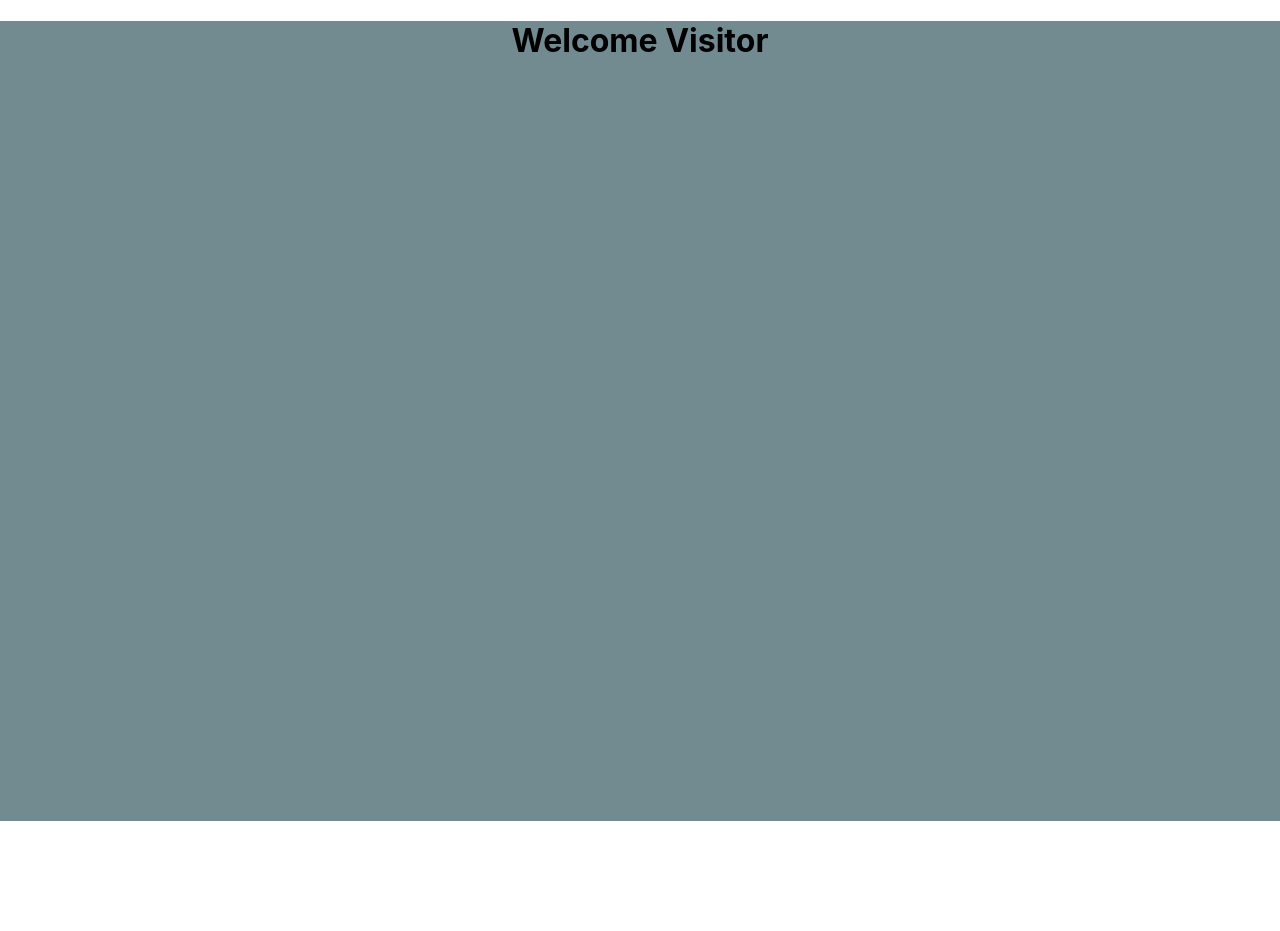
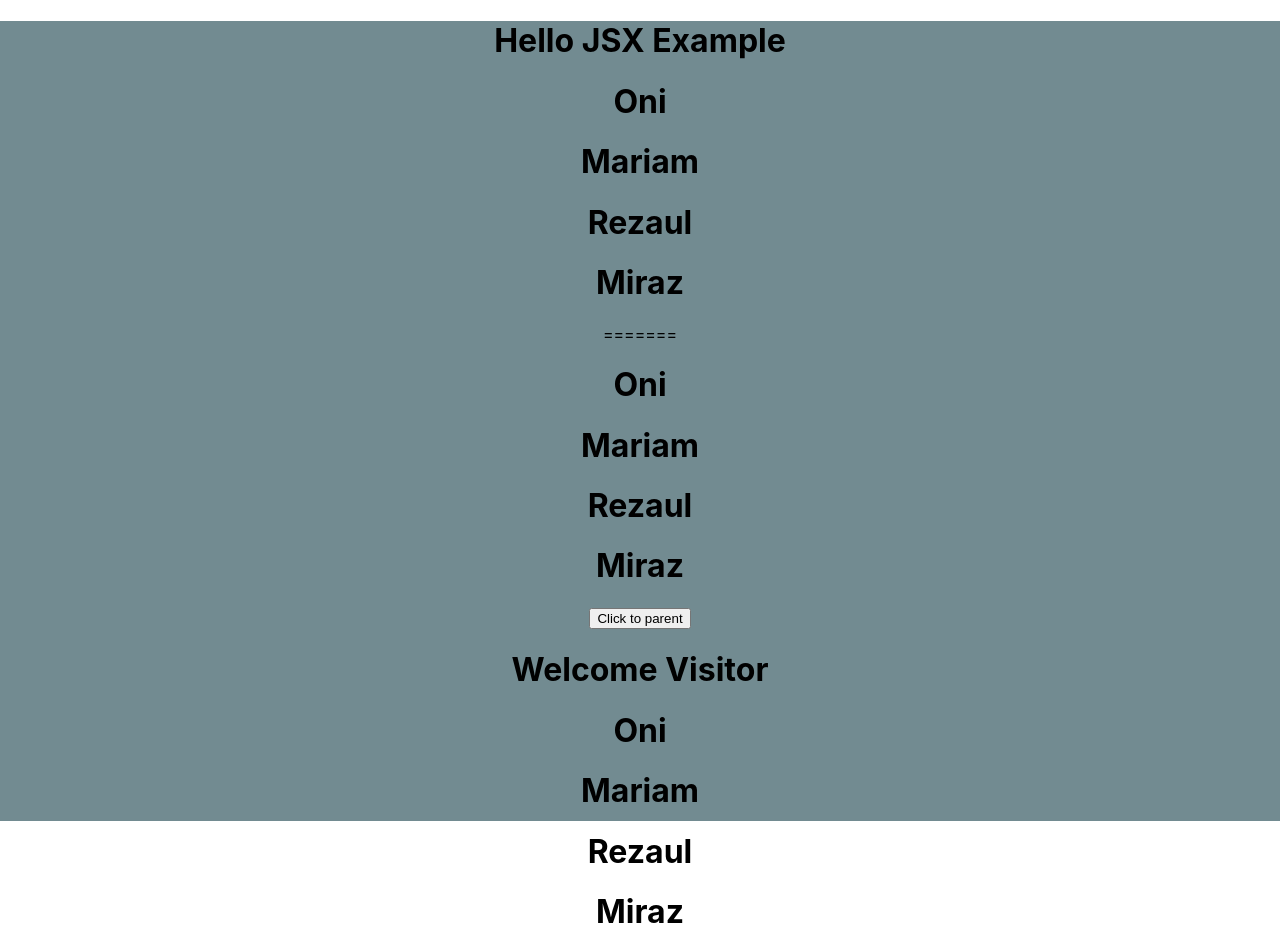
Before and after one commit to RezaulAlamOni/inventory-react, a React (Create React App) app: page / in a window 1280 px wide. Before the commit the page ends 821 px from the top, so only its background shows below. Built offline with nearby package versions, Linux system fonts and the light colour scheme.

Commit message:
list render

```diff
--- a/src/App.js
+++ b/src/App.js
@@ -23,7 +23,7 @@ function App() {
             {/*    <a href="/"> THis is children prop 2</a><br/>*/}
             {/*    <button>Click Here</button>*/}
             {/*</Welcome>*/}
-            {/*<Hello/>*/}
+            <Hello/>
             {/*<Message />*/}
             {/*<Counter/>*/}
 
--- a/src/components/Hello.js
+++ b/src/components/Hello.js
@@ -1,11 +1,15 @@
 import React from "react";
 
 const Hello = (props) =>{
+    const users = ['Oni',"Mariam","Rezaul","Miraz"];
+    const userList = users.map(name => <h1>{name}</h1>);
     return (
         // JSX use in component
       <div>
           <h1>Hello JSX Example</h1>
-
+          {users.map(name => <h1>{name}</h1>)}
+          =======
+          {userList}
           <button onClick={() =>props.clickToParent('1111')}>Click to parent</button>
       </div>
     );
--- a/src/components/UserGreeting.js
+++ b/src/components/UserGreeting.js
@@ -6,7 +6,8 @@ class UserGreeting extends Component {
         super(props, context);
 
         this.state = {
-            isLoggedIn : true
+            isLoggedIn : true,
+            users : ['Oni',"Mariam","Rezaul","Miraz"]
         }
     }
 
@@ -34,7 +35,10 @@ class UserGreeting extends Component {
 
         // user sort circuit operator approach
 
-        return this.state.isLoggedIn && <div><h1>Welcome Visitor</h1></div>
+        return this.state.isLoggedIn && <div>
+            <h1>Welcome Visitor</h1>
+            {this.state.users.map(name => <h1>{name}</h1>)}
+        </div>
     }
 }
 
```
